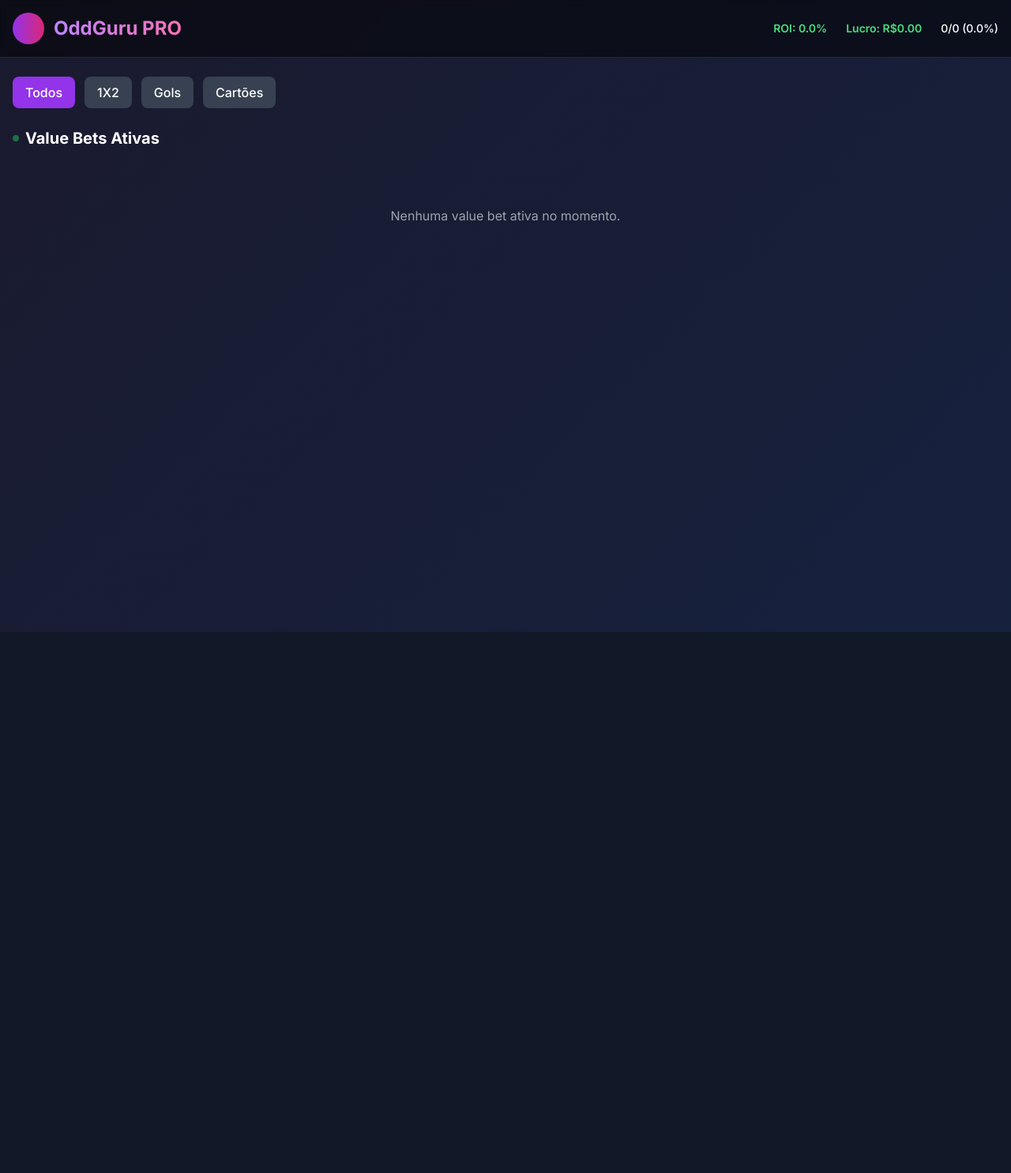
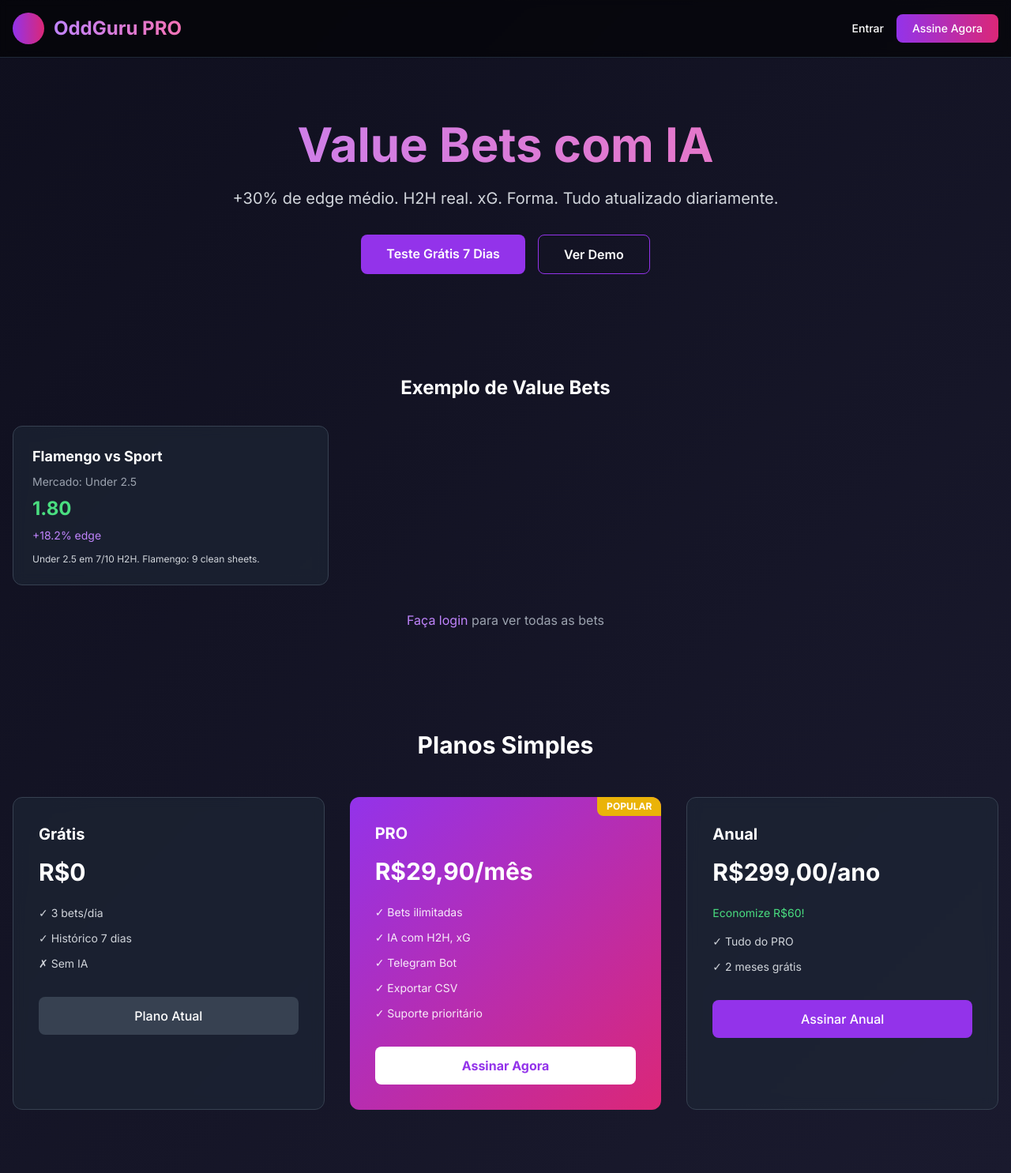
Before and after one commit to oddguru/api, a plain HTML site: page public/index.html in a window 1280 px wide. Shown: the whole page at 79% size. Before the commit the page ends 800 px from the top, so only its background shows below. Drawn offline with nearby package versions, Linux system fonts and the light colour scheme; no server answers.

Commit message:
Update index.html v2 com list/grid

```diff
--- a/public/index.html
+++ b/public/index.html
@@ -3,21 +3,21 @@
 <head>
   <meta charset="UTF-8" />
   <meta name="viewport" content="width=device-width, initial-scale=1.0"/>
-  <title>OddGuru PRO</title>
+  <title>OddGuru PRO - Value Bets com IA</title>
   <script src="https://cdn.tailwindcss.com"></script>
   <script src="https://unpkg.com/alpinejs@3.x.x/dist/cdn.min.js" defer></script>
   <link href="https://fonts.googleapis.com/css2?family=Inter:wght@400;500;600;700&display=swap" rel="stylesheet">
   <style>
     body { font-family: 'Inter', sans-serif; }
-    .gradient-bg { background: linear-gradient(135deg, #1a1a2e, #16213e); }
+    .gradient-bg { background: linear-gradient(135deg, #0f0f1e, #1a1a2e); }
     .card-hover { transition: all 0.3s; }
-    .card-hover:hover { transform: translateY(-4px); box-shadow: 0 20px 25px -5px rgba(0, 0, 0, 0.3); }
+    .card-hover:hover { transform: translateY(-6px); box-shadow: 0 25px 50px -12px rgba(139, 92, 246, 0.4); }
   </style>
 </head>
-<body class="bg-gray-900 text-white min-h-screen gradient-bg" x-data="oddGuru()" x-init="fetchBets()">
+<body class="bg-gray-900 text-white min-h-screen gradient-bg" x-data="teaser()">
 
   <!-- HEADER -->
-  <header class="border-b border-gray-800 backdrop-blur-sm bg-black/50 sticky top-0 z-50">
+  <header class="border-b border-gray-800 backdrop-blur-sm bg-black/60 sticky top-0 z-50">
     <div class="max-w-7xl mx-auto px-4 py-4 flex justify-between items-center">
       <div class="flex items-center space-x-3">
         <div class="w-10 h-10 bg-gradient-to-r from-purple-600 to-pink-600 rounded-full"></div>
@@ -25,106 +25,101 @@
           OddGuru PRO
         </h1>
       </div>
-      <div class="flex items-center space-x-6 text-sm">
-        <span x-text="`ROI: ${stats.roi}`" class="font-semibold text-green-400"></span>
-        <span x-text="`Lucro: R$${stats.profit}`" class="font-semibold text-green-400"></span>
-        <span x-text="`${stats.wins}/${stats.total} (${stats.winRate}%)`" class="font-medium"></span>
+      <div class="flex items-center space-x-4">
+        <a href="/login.html" class="text-sm font-medium hover:text-purple-400 transition">Entrar</a>
+        <a href="#pricing" class="bg-gradient-to-r from-purple-600 to-pink-600 px-5 py-2 rounded-lg font-medium text-sm hover:shadow-lg transition">
+          Assine Agora
+        </a>
       </div>
     </div>
   </header>
 
-  <!-- FILTROS -->
-  <div class="max-w-7xl mx-auto px-4 py-6">
-    <div class="flex flex-wrap gap-3">
-      <button @click="filter = 'all'" :class="filter === 'all' ? 'bg-purple-600' : 'bg-gray-700'"
-              class="px-4 py-2 rounded-lg font-medium transition">Todos</button>
-      <button @click="filter = '1X2'" :class="filter === '1X2' ? 'bg-purple-600' : 'bg-gray-700'"
-              class="px-4 py-2 rounded-lg font-medium transition">1X2</button>
-      <button @click="filter = 'gols'" :class="filter === 'gols' ? 'bg-purple-600' : 'bg-gray-700'"
-              class="px-4 py-2 rounded-lg font-medium transition">Gols</button>
-      <button @click="filter = 'cartoes'" :class="filter === 'cartoes' ? 'bg-purple-600' : 'bg-gray-700'"
-              class="px-4 py-2 rounded-lg font-medium transition">Cartões</button>
+  <!-- HERO -->
+  <section class="max-w-7xl mx-auto px-4 py-20 text-center">
+    <h1 class="text-5xl md:text-6xl font-bold mb-6 bg-gradient-to-r from-purple-400 to-pink-400 bg-clip-text text-transparent">
+      Value Bets com IA
+    </h1>
+    <p class="text-xl text-gray-300 mb-8 max-w-3xl mx-auto">
+      +30% de edge médio. H2H real. xG. Forma. Tudo atualizado diariamente.
+    </p>
+    <div class="flex justify-center space-x-4">
+      <a href="#pricing" class="bg-purple-600 px-8 py-3 rounded-lg font-semibold hover:bg-purple-700 transition">
+        Teste Grátis 7 Dias
+      </a>
+      <a href="/dashboard.html" class="border border-purple-600 px-8 py-3 rounded-lg font-semibold hover:bg-purple-600/20 transition">
+        Ver Demo
+      </a>
     </div>
-  </div>
+  </section>
 
-  <!-- BETS ATIVAS -->
-  <div class="max-w-7xl mx-auto px-4 pb-12">
-    <h2 class="text-xl font-bold mb-6 flex items-center">
-      <span class="w-2 h-2 bg-green-500 rounded-full mr-2 animate-pulse"></span>
-      Value Bets Ativas
-    </h2>
+  <!-- DEMO BETS (3 EXEMPLO) -->
+  <section class="max-w-7xl mx-auto px-4 py-12">
+    <h2 class="text-2xl font-bold mb-8 text-center">Exemplo de Value Bets</h2>
+    <div class="grid gap-6 md:grid-cols-3">
+      <div class="bg-gray-800/60 backdrop-blur rounded-xl p-6 card-hover border border-gray-700">
+        <h3 class="font-bold text-lg mb-2">Flamengo vs Sport</h3>
+        <p class="text-sm text-gray-400">Mercado: Under 2.5</p>
+        <p class="text-2xl font-bold text-green-400 my-2">1.80</p>
+        <p class="text-purple-400 text-sm">+18.2% edge</p>
+        <p class="text-xs text-gray-300 mt-3">Under 2.5 em 7/10 H2H. Flamengo: 9 clean sheets.</p>
+      </div>
+      <!-- +2 cards -->
+    </div>
+    <p class="text-center mt-8 text-gray-400">
+      <a href="/login.html" class="text-purple-400 hover:underline">Faça login</a> para ver todas as bets
+    </p>
+  </section>
 
-    <div class="grid gap-6 md:grid-cols-2 lg:grid-cols-3">
-      <template x-for="bet in filteredBets()" x-key="bet.id">
-        <div class="bg-gray-800/50 backdrop-blur-sm rounded-xl p-6 card-hover border border-gray-700">
-          <div class="flex justify-between items-start mb-3">
-            <h3 class="font-bold text-lg" x-text="bet.match"></h3>
-            <span class="text-xs px-2 py-1 rounded-full"
-                  :class="bet.result === 'win' ? 'bg-green-600' : bet.result === 'loss' ? 'bg-red-600' : 'bg-yellow-600'"
-                  x-text="bet.result ? (bet.result === 'win' ? 'WIN' : 'LOSS') : 'Pendente'"></span>
-          </div>
+  <!-- PRICING -->
+  <section id="pricing" class="max-w-7xl mx-auto px-4 py-20">
+    <h2 class="text-3xl font-bold text-center mb-12">Planos Simples</h2>
+    <div class="grid md:grid-cols-3 gap-8">
+      <div class="bg-gray-800/60 backdrop-blur rounded-xl p-8 border border-gray-700">
+        <h3 class="text-xl font-bold mb-4">Grátis</h3>
+        <p class="text-3xl font-bold mb-6">R$0</p>
+        <ul class="space-y-3 text-sm text-gray-300">
+          <li>✓ 3 bets/dia</li>
+          <li>✓ Histórico 7 dias</li>
+          <li>✗ Sem IA</li>
+        </ul>
+        <a href="/login.html" class="block mt-8 bg-gray-700 py-3 rounded-lg text-center font-medium hover:bg-gray-600 transition">
+          Plano Atual
+        </a>
+      </div>
 
-          <div class="space-y-2 text-sm">
-            <p><span class="text-gray-400">Mercado:</span> <span x-text="bet.market"></span></p>
-            <p><span class="text-gray-400">Seleção:</span> <strong x-text="bet.selection"></strong></p>
-            <p><span class="text-gray-400">Odd:</span> <span class="text-green-400 font-bold" x-text="bet.odd"></span></p>
-            <p><span class="text-gray-400">Edge:</span> <span class="text-purple-400" x-text="`+${(bet.edge * 100).toFixed(1)}%`"></span></p>
-          </div>
+      <div class="bg-gradient-to-br from-purple-600 to-pink-600 rounded-xl p-8 card-hover relative overflow-hidden">
+        <div class="absolute top-0 right-0 bg-yellow-500 text-xs font-bold px-3 py-1 rounded-bl-lg">POPULAR</div>
+        <h3 class="text-xl font-bold mb-4 text-white">PRO</h3>
+        <p class="text-3xl font-bold mb-6 text-white">R$29,90/mês</p>
+        <ul class="space-y-3 text-sm text-white/90">
+          <li>✓ Bets ilimitadas</li>
+          <li>✓ IA com H2H, xG</li>
+          <li>✓ Telegram Bot</li>
+          <li>✓ Exportar CSV</li>
+          <li>✓ Suporte prioritário</li>
+        </ul>
+        <a href="/login.html" class="block mt-8 bg-white text-purple-600 py-3 rounded-lg text-center font-bold hover:bg-gray-100 transition">
+          Assinar Agora
+        </a>
+      </div>
 
-          <div class="mt-4 p-3 bg-gray-900/50 rounded-lg text-xs text-gray-300">
-            <p class="font-medium text-purple-400 mb-1">Por que apostar?</p>
-            <p x-text="bet.why"></p>
-          </div>
-        </div>
-      </template>
+      <div class="bg-gray-800/60 backdrop-blur rounded-xl p-8 border border-gray-700">
+        <h3 class="text-xl font-bold mb-4">Anual</h3>
+        <p class="text-3xl font-bold mb-6">R$299,00/ano</p>
+        <p class="text-sm text-green-400 mb-4">Economize R$60!</p>
+        <ul class="space-y-3 text-sm text-gray-300">
+          <li>✓ Tudo do PRO</li>
+          <li>✓ 2 meses grátis</li>
+        </ul>
+        <a href="/login.html" class="block mt-8 bg-purple-600 py-3 rounded-lg text-center font-medium hover:bg-purple-700 transition">
+          Assinar Anual
+        </a>
+      </div>
     </div>
+  </section>
 
-    <div x-show="filteredBets().length === 0" class="text-center py-12 text-gray-400">
-      Nenhuma value bet ativa no momento.
-    </div>
-  </div>
-
-  <!-- SCRIPT -->
   <script>
-    function oddGuru() {
-      return {
-        bets: [],
-        stats: { roi: '0.0%', profit: '0.00', wins: 0, total: 0, winRate: '0.0' },
-        filter: 'all',
-
-        async fetchBets() {
-          try {
-            const [active, history] = await Promise.all([
-              fetch('/api/active-bets').then(r => r.json()),
-              fetch('/api/history').then(r => r.json())
-            ]);
-
-            this.bets = [
-              ...active.active_bets.map(b => ({ ...b, result: null })),
-              ...history.history.map(b => ({ ...b, result: b.result }))
-            ];
-
-            this.stats = {
-              roi: history.roi,
-              profit: history.profit,
-              wins: history.wins,
-              total: history.total_bets,
-              winRate: history.total_bets > 0 ? ((history.wins / history.total_bets) * 100).toFixed(1) : '0.0'
-            };
-          } catch (e) {
-            console.error(e);
-          }
-        },
-
-        filteredBets() {
-          let filtered = this.bets.filter(b => !b.result); // Só ativas
-          if (this.filter !== 'all') {
-            filtered = filtered.filter(b => b.market === this.filter);
-          }
-          return filtered.sort((a, b) => new Date(b.bet_date) - new Date(a.bet_date));
-        }
-      }
-    }
+    function teaser() { return {} }
   </script>
 </body>
 </html>
```
